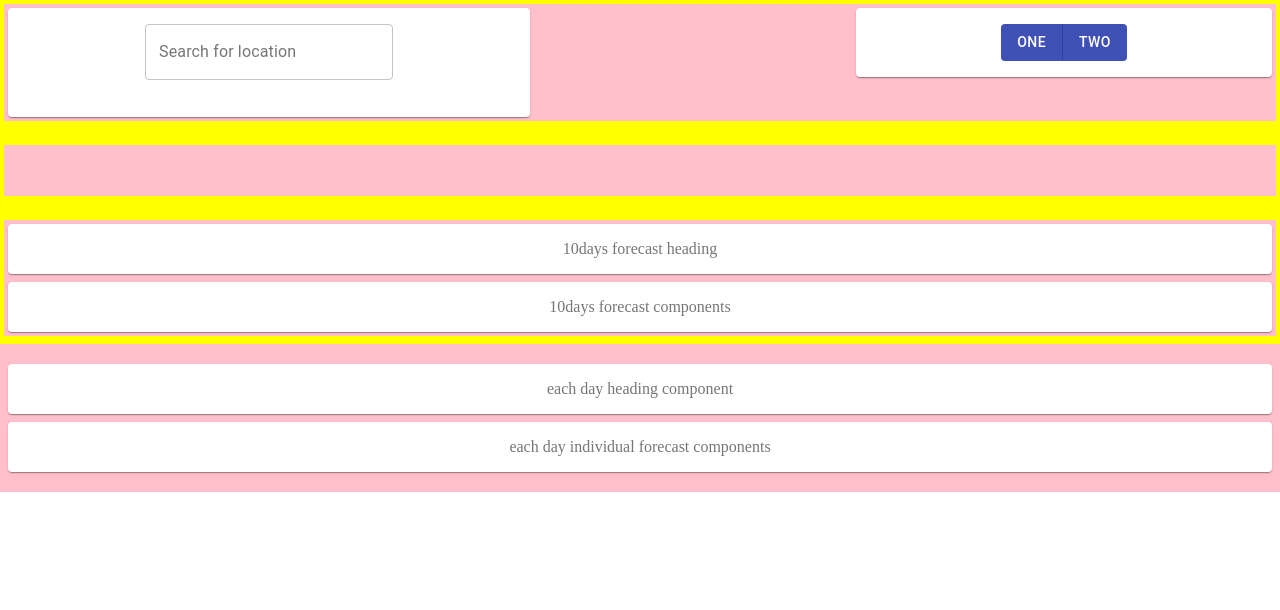
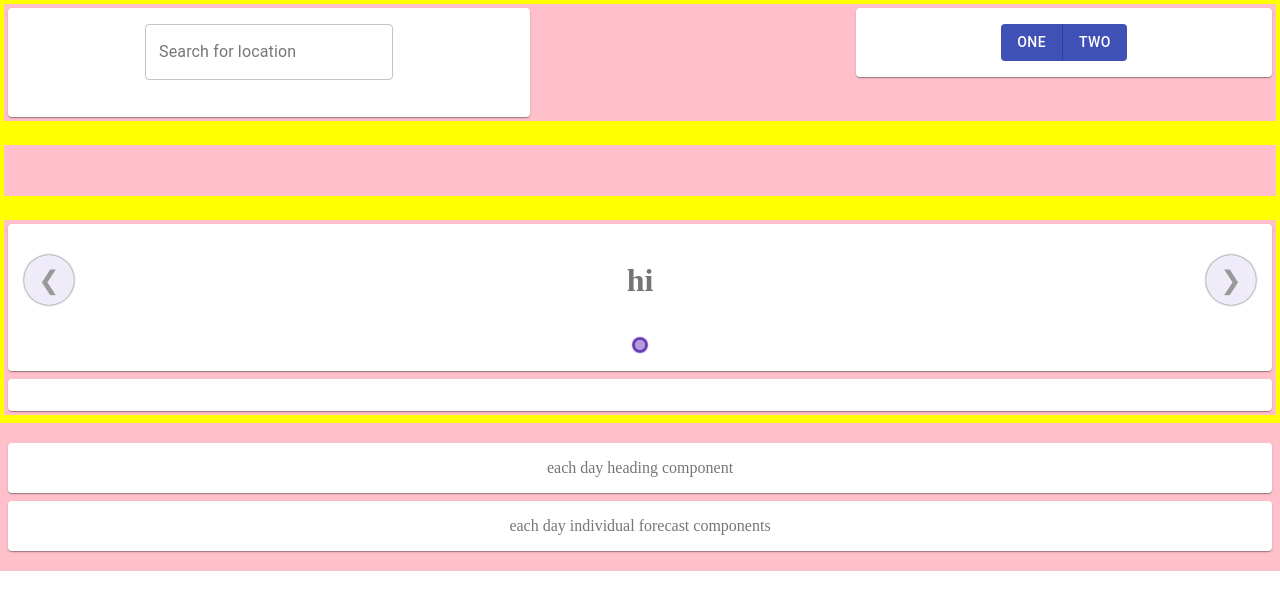
Before and after one commit to kalpanadd/Responsive_weather_App, a React (Create React App) app: page / in a window 1280 px wide. Shown: the top 610 px of the page. Built offline with nearby package versions, Linux system fonts and the light colour scheme; no server answers.

Commit message:
elastic carousel component

```diff
--- a/package.json
+++ b/package.json
@@ -11,7 +11,9 @@
     "axios": "^0.23.0",
     "react": "^17.0.2",
     "react-dom": "^17.0.2",
+    "react-elastic-carousel": "^0.11.5",
     "react-scripts": "4.0.3",
+    "styled-components": "^5.3.3",
     "web-vitals": "^1.1.2"
   },
   "scripts": {
--- a/src/API/OpenWeatherMap.js
+++ b/src/API/OpenWeatherMap.js
@@ -8,7 +8,12 @@ function GetTempByCoords(lat, lon, unit) {
     return axios.get(`${process.env.REACT_APP_BASE_URL}weather?lat=${lat}&lon=${lon}&appid=${process.env.REACT_APP_API_KEY}&units=${unit}`)
 }
 
+function GetForecast(lat, lon, units) {
+    return axios.get(`${process.env.REACT_APP_BASE_URL}onecall?lat=${lat}&lon=${lon}&units=${units}&appid=${process.env.REACT_APP_API_KEY}`)
+
+}
 export {
     GetTempByCity,
-    GetTempByCoords
+    GetTempByCoords,
+    GetForecast
 }
--- a/src/COMPONENTS/AppLayout.jsx
+++ b/src/COMPONENTS/AppLayout.jsx
@@ -2,11 +2,12 @@ import React, { useEffect, useState } from "react";
 import { makeStyles } from "@material-ui/core/styles";
 import Paper from "@material-ui/core/Paper";
 import Grid from "@material-ui/core/Grid";
+
 import SearchComponent from "./Search";
 import TemparatureBtn from "./TemperatureButtons";
-
+import ForecastDays from './ForecastDays';
 import GeoLocation from "../GeoLocationCustomHook";
-import { GetTempByCity, GetTempByCoords } from '../API/OpenWeatherMap';
+import { GetTempByCity, GetTempByCoords, GetForecast } from '../API/OpenWeatherMap';
 
 const useStyles = makeStyles((theme) => ({
     root: {
@@ -28,7 +29,10 @@ const useStyles = makeStyles((theme) => ({
     },
     item: {
         backgroundColor: "pink"
-    }
+    },
+    button: {
+        margin: theme.spacing(1),
+    },
 }));
 
 export default function AppLayout() {
@@ -54,9 +58,15 @@ export default function AppLayout() {
         e.preventDefault();
         setLocationName(locationsearch);
         const response = await GetTempByCity(locationsearch)
+        console.log("current" + response);
         setLocationSearch("");
-        // console.log("on submit" + res.data);
+        if (response.data) {
+            const forecast = await GetForecast(response.data.coord.lat, response.data.coord.lon, unit)
+            console.log("forecast" + forecast.data);
+        }
         setResult(response.data);
+
+
     }
 
     return (
@@ -81,6 +91,7 @@ export default function AppLayout() {
                     <Grid item xs={12} sm={4} className={classes.item}>
                         <Paper className={classes.paper}>
                             <TemparatureBtn />
+
                         </Paper>
                     </Grid>
                 </Grid>
@@ -123,11 +134,15 @@ export default function AppLayout() {
 
                 <Grid item container spacing={1}>
                     <Grid item xs={12} className={classes.item}>
-                        <Paper className={classes.paper}>10days forecast heading</Paper>
+                        <Paper className={classes.paper}>
+                            <ForecastDays />
+                        </Paper>
                     </Grid>
 
                     <Grid item xs={12} className={classes.item}>
-                        <Paper className={classes.paper}>10days forecast components</Paper>
+                        <Paper className={classes.paper}>
+
+                        </Paper>
                     </Grid>
                 </Grid>
 
@@ -142,6 +157,6 @@ export default function AppLayout() {
                     </Grid>
                 </Grid>
             </Grid>
-        </div>
+        </div >
     );
 }
--- /dev/null
+++ b/src/COMPONENTS/ForecastDays.jsx
@@ -0,0 +1,20 @@
+import React from 'react'
+import Carousel from "react-elastic-carousel";
+
+const breakPoints = [
+    { width: 1, itemsToShow: 1 },
+    { width: 550, itemsToShow: 2, itemsToScroll: 2 },
+    { width: 768, itemsToShow: 3 },
+    { width: 1200, itemsToShow: 4 }
+];
+function ForecastDays() {
+    return (
+        <>
+            <Carousel breakPoints={breakPoints}>
+                <h1>hi</h1>
+            </Carousel>
+        </>
+    )
+}
+
+export default ForecastDays;
```
Also changed, not shown: 1 other file (tests, documents, lock files or other folders).
